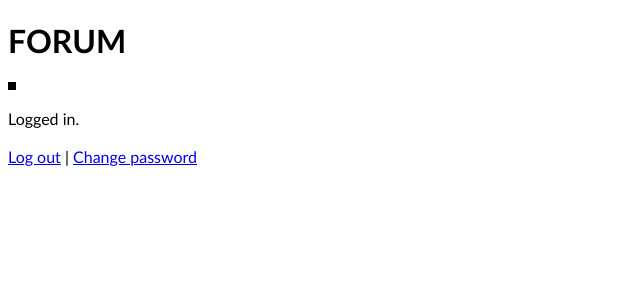
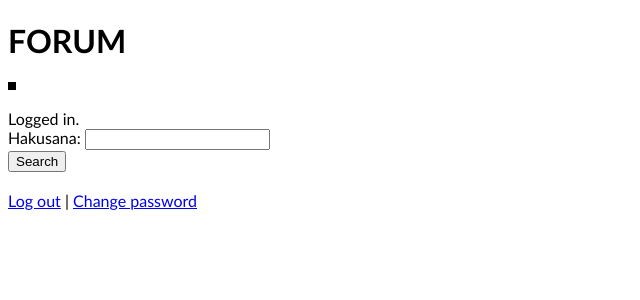
Before and after one commit to anjovir/tiwo23-messages, a Flask app: template templates/index.html in a window 1280 px wide. Shown: the top 300 px of the page, without its empty margins (0-640 px from the left). Run offline with Flask 3, Linux system fonts and the light colour scheme; the template is opened without the code that fills it, so the values that code supplies are empty; the visitor is signed in with stand-in values (Sample User, id 1).

Commit message:
Added a simple search functionality on the main page

```diff
--- a/routes.py
+++ b/routes.py
@@ -55,7 +55,11 @@ def delete_topic():
     else:
         return render_template("error.html", message="Failed to send the message")
 
-
+@app.route("/search", methods=["GET"])
+def search():
+    query = request.args["query"]
+    result = messages.search(query)
+    return render_template("result.html", messages=result)
 
 @app.route("/topic")
 def topic():
--- a/templates/index.html
+++ b/templates/index.html
@@ -49,7 +49,14 @@ Logged in.
         <textarea name="content" rows="1" cols="20"></textarea>
         <input type="submit" value="Send">
     </form>
+    <br>
     {% endif %}
+
+    <form action="/search" method="GET">
+        Hakusana: <input type="text" name="query">
+        <br>
+        <input type="submit" value="Search">
+    </form>
 
 <br>
 <a href="/logout">Log out</a> | <a href="/change_password">Change password</a>
```
Also changed, not shown: messages.py (+7 -0 lines), README.md.
